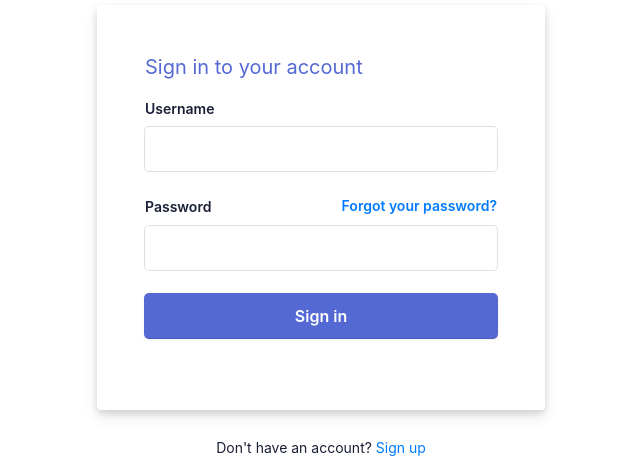
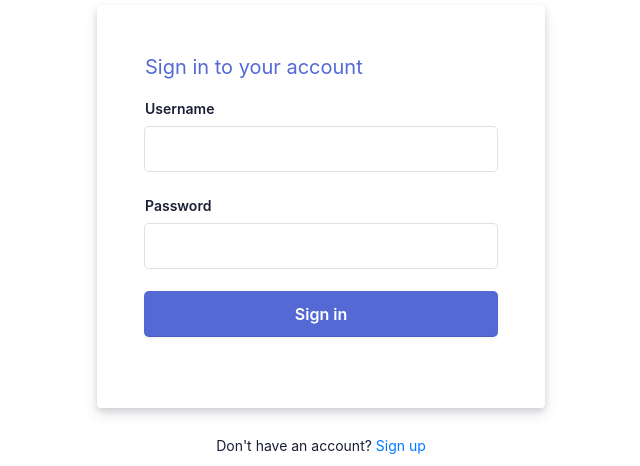
Before and after one commit to TAJWAR99/KhojTheSearch, a Django app: template templates/login.html in a window 1280 px wide. Shown: the part 203-669 px from the top of the page, without its empty margins (319-959 px from the left). Run offline with Django 3.2, Linux system fonts and the light colour scheme; the template is opened without the code that fills it, so the values that code supplies are empty; some libraries are stand-ins or nearby versions.

Commit message:
Update login.html

```diff
--- a/templates/login.html
+++ b/templates/login.html
@@ -22,9 +22,7 @@
                 <div class="field padding-bottom--24">
                   <div class="grid--50-50">
                     <label for="password">Password</label>
-                    <div class="reset-pass">
-                      <a href="#">Forgot your password?</a>
-                    </div>
+
                   </div>
                   <input type="password" name="pass">
                 </div>
```
